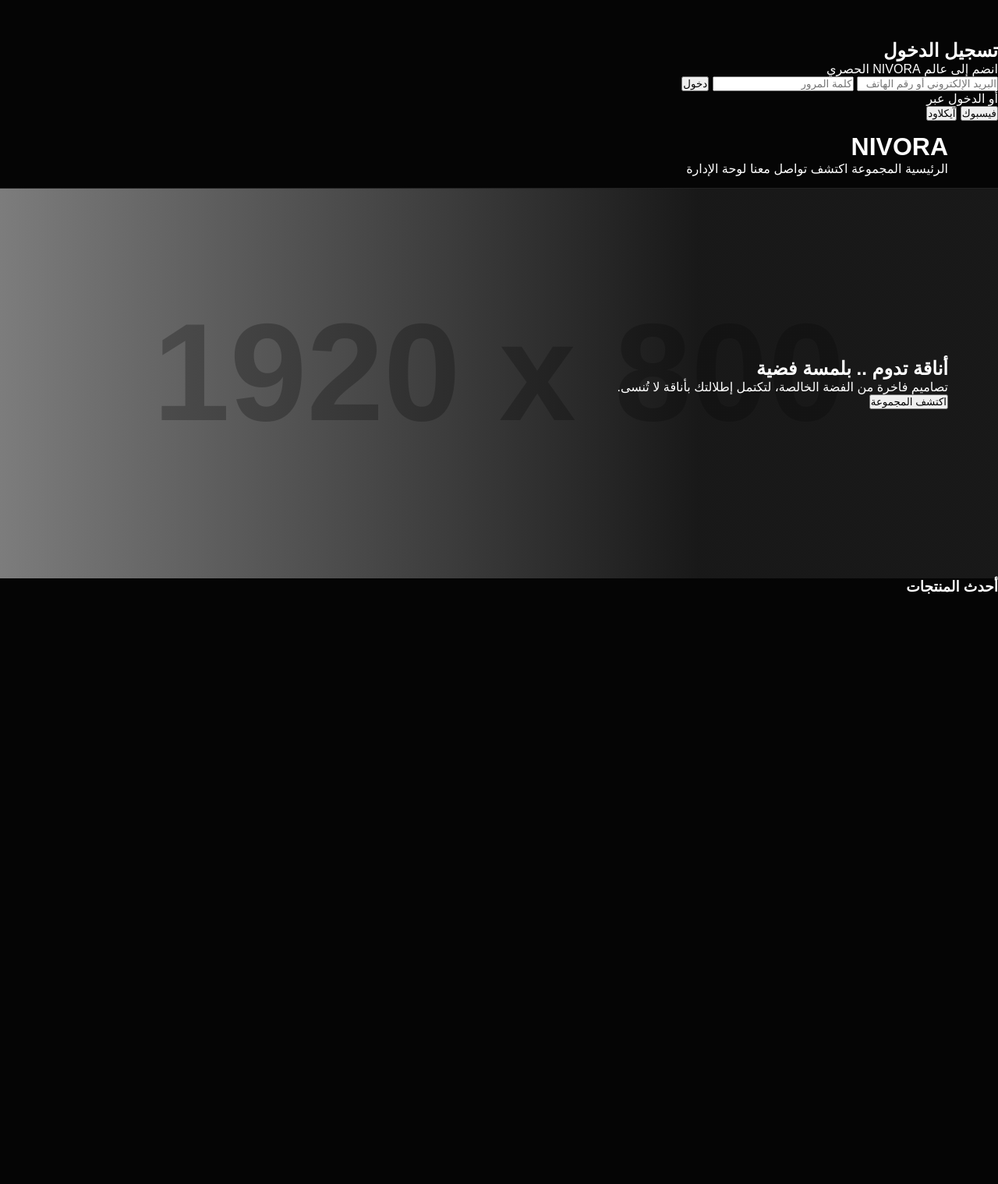
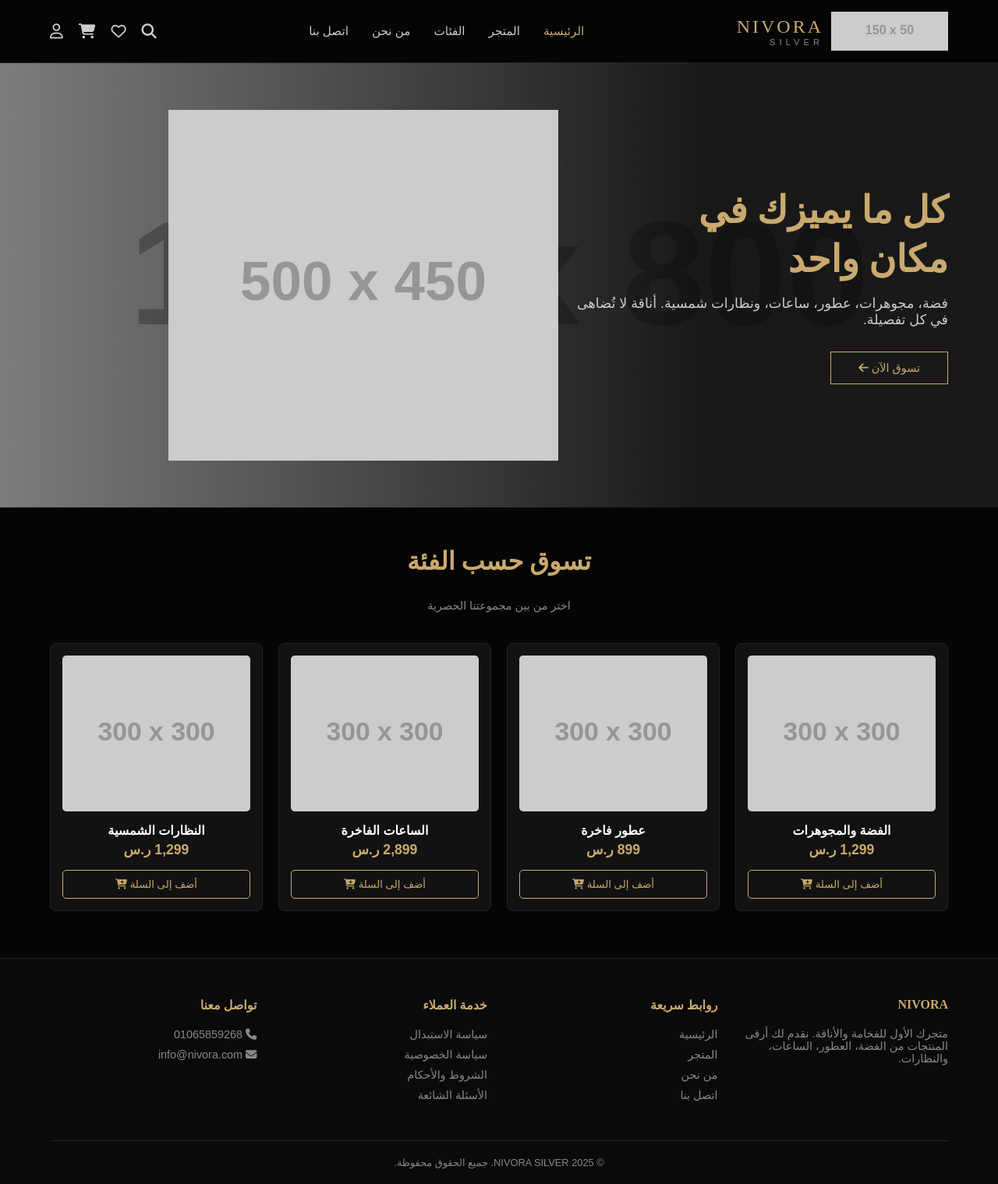
Before and after one commit to florintours2026-blip/NIVORA-SILVER, a plain HTML site: page index.html in a window 1280 px wide. Shown: the whole page at 78% size. Before the commit the page ends 824 px from the top, so only its background shows below. Drawn offline with nearby package versions, Linux system fonts and the light colour scheme; files that its build step writes are made by us from their sources; placeholder pictures from the web are drawn by us; a web font is replaced by a local one.

Commit message:
Refactor index.html structure and add styles
Updated the HTML structure to include a header, navigation, hero section, and footer. Added FontAwesome for icons and adjusted the stylesheet link.

```diff
--- a/index.html
+++ b/index.html
@@ -4,72 +4,117 @@
     <meta charset="UTF-8">
     <meta name="viewport" content="width=device-width, initial-scale=1.0">
     <title>NIVORA | الفخامة والأناقة</title>
-    <link rel="stylesheet" href="style.css">
-    <link href="https://fonts.googleapis.com/css2?family=Montserrat:wght@300;400;600&family=Playfair+Display:ital,wght@0,400;0,700;1,400&display=swap" rel="stylesheet">
+    <link rel="stylesheet" href="css/style.css">
+    <!-- FontAwesome للأيقونات -->
+    <link rel="stylesheet" href="https://cdnjs.cloudflare.com/ajax/libs/font-awesome/6.4.0/css/all.min.css">
 </head>
 <body>
 
-    <!-- 1. شاشة البداية (Splash Screen) -->
-    <div id="splash-screen" class="splash-screen">
-        <div class="logo-container">
-            <h1 class="logo-text">NIVORA</h1>
-            <p class="tagline">لمعان الفضة .. يعكس ذوقك</p>
+    <!-- Header -->
+    <header>
+        <div class="logo-area">
+            <img src="images/logo.png" alt="NIVORA Logo" onerror="this.src='https://via.placeholder.com/150x50/050505/C9A96E?text=NIVORA'">
+            <div>
+                <div class="logo-text">NIVORA</div>
+                <div class="logo-sub">SILVER</div>
+            </div>
+        </div>
+        <nav>
+            <ul>
+                <li class="active">الرئيسية</li>
+                <li>المتجر</li>
+                <li>الفئات</li>
+                <li>من نحن</li>
+                <li>اتصل بنا</li>
+            </ul>
+        </nav>
+        <div class="header-icons">
+            <i class="fa-solid fa-magnifying-glass"></i>
+            <i class="fa-regular fa-heart"></i>
+            <i class="fa-solid fa-cart-shopping"></i>
+            <i class="fa-regular fa-user"></i>
+        </div>
+    </header>
+
+    <!-- Hero -->
+    <section class="hero">
+        <div class="hero-content">
+            <h1>كل ما يميزك في<br>مكان واحد</h1>
+            <p>فضة، مجوهرات، عطور، ساعات، ونظارات شمسية. أناقة لا تُضاهى في كل تفصيلة.</p>
+            <a href="#" class="btn-outline">تسوق الآن <i class="fa-solid fa-arrow-left"></i></a>
+        </div>
+        <div class="hero-image">
+            <img src="https://via.placeholder.com/500x450/111111/C9A96E?text=Hero+Image" alt="Hero">
+        </div>
+    </section>
+
+    <!-- Categories (شبيهة بالصورة) -->
+    <h2 class="section-title">تسوق حسب الفئة</h2>
+    <p class="section-subtitle">اختر من بين مجموعتنا الحصرية</p>
+    <div class="product-grid">
+        <div class="product-card">
+            <img src="https://via.placeholder.com/300x300/121212/888888?text=Silver" alt="فضة">
+            <h4>الفضة والمجوهرات</h4>
+            <p class="price">1,299 ر.س</p>
+            <button class="btn-add">أضف إلى السلة <i class="fa-solid fa-cart-plus"></i></button>
+        </div>
+        <div class="product-card">
+            <img src="https://via.placeholder.com/300x300/121212/888888?text=Perfume" alt="عطور">
+            <h4>عطور فاخرة</h4>
+            <p class="price">899 ر.س</p>
+            <button class="btn-add">أضف إلى السلة <i class="fa-solid fa-cart-plus"></i></button>
+        </div>
+        <div class="product-card">
+            <img src="https://via.placeholder.com/300x300/121212/888888?text=Watches" alt="ساعات">
+            <h4>الساعات الفاخرة</h4>
+            <p class="price">2,899 ر.س</p>
+            <button class="btn-add">أضف إلى السلة <i class="fa-solid fa-cart-plus"></i></button>
+        </div>
+        <div class="product-card">
+            <img src="https://via.placeholder.com/300x300/121212/888888?text=Sunglasses" alt="نظارات">
+            <h4>النظارات الشمسية</h4>
+            <p class="price">1,299 ر.س</p>
+            <button class="btn-add">أضف إلى السلة <i class="fa-solid fa-cart-plus"></i></button>
         </div>
     </div>
 
-    <!-- 2. شاشة تسجيل الدخول -->
-    <div id="login-screen" class="login-screen hidden">
-        <div class="login-box">
-            <h2>تسجيل الدخول</h2>
-            <p class="subtitle">انضم إلى عالم NIVORA الحصري</p>
-
-            <form id="login-form">
-                <input type="text" placeholder="البريد الإلكتروني أو رقم الهاتف" required>
-                <input type="password" placeholder="كلمة المرور" required>
-                <button type="submit" class="btn-primary">دخول</button>
-            </form>
-
-            <div class="social-login">
-                <p>أو الدخول عبر</p>
-                <div class="social-icons">
-                    <button class="social-btn fb">فيسبوك</button>
-                    <button class="social-btn icloud">آيكلاود</button>
-                </div>
+    <!-- Footer -->
+    <footer>
+        <div class="footer-grid">
+            <div class="footer-col">
+                <h4>NIVORA</h4>
+                <p style="color:var(--text-gray); font-size:0.9rem;">متجرك الأول للفخامة والأناقة. نقدم لك أرقى المنتجات من الفضة، العطور، الساعات، والنظارات.</p>
+            </div>
+            <div class="footer-col">
+                <h4>روابط سريعة</h4>
+                <ul>
+                    <li>الرئيسية</li>
+                    <li>المتجر</li>
+                    <li>من نحن</li>
+                    <li>اتصل بنا</li>
+                </ul>
+            </div>
+            <div class="footer-col">
+                <h4>خدمة العملاء</h4>
+                <ul>
+                    <li>سياسة الاستبدال</li>
+                    <li>سياسة الخصوصية</li>
+                    <li>الشروط والأحكام</li>
+                    <li>الأسئلة الشائعة</li>
+                </ul>
+            </div>
+            <div class="footer-col">
+                <h4>تواصل معنا</h4>
+                <ul>
+                    <li><i class="fa-solid fa-phone"></i> 01065859268</li>
+                    <li><i class="fa-solid fa-envelope"></i> info@nivora.com</li>
+                </ul>
             </div>
         </div>
-    </div>
+        <div class="footer-bottom">
+            © 2025 NIVORA SILVER. جميع الحقوق محفوظة.
+        </div>
+    </footer>
 
-    <!-- 3. واجهة المتجر (Main Store) -->
-    <div id="main-store" class="main-store hidden">
-        <header>
-            <div class="header-content">
-                <h1 class="logo-small">NIVORA</h1>
-                <nav>
-                    <a href="#">الرئيسية</a>
-                    <a href="#">المجموعة</a>
-                    <a href="#">اكتشف</a>
-                    <a href="#">تواصل معنا</a>
-                    <a href="admin.html" class="admin-link">لوحة الإدارة</a>
-                </nav>
-            </div>
-        </header>
-
-        <section class="hero">
-            <div class="hero-text">
-                <h2>أناقة تدوم .. بلمسة فضية</h2>
-                <p>تصاميم فاخرة من الفضة الخالصة، لتكتمل إطلالتك بأناقة لا تُنسى.</p>
-                <button class="btn-primary">اكتشف المجموعة</button>
-            </div>
-        </section>
-
-        <section class="products-preview">
-            <h3>أحدث المنتجات</h3>
-            <div class="product-grid" id="product-grid">
-                <!-- سيتم تعبئة المنتجات هنا بواسطة JavaScript -->
-            </div>
-        </section>
-    </div>
-
-    <script src="script.js"></script>
 </body>
 </html>
```
